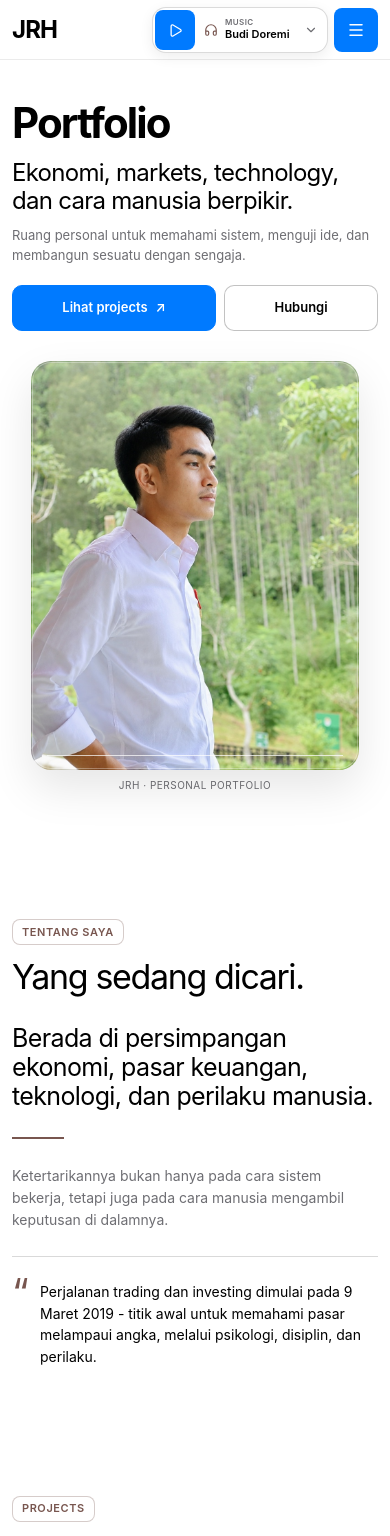
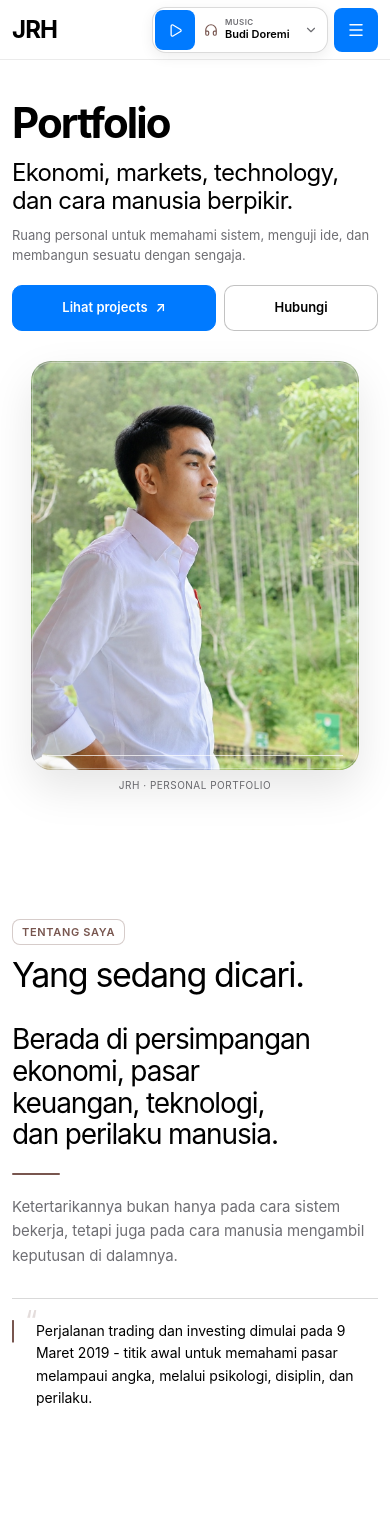
Before and after one commit to LionerHakim/JRHs, a React (Vite) app: page / in a window 390 px wide. Shown: the top 1536 px of the page. Built offline with nearby package versions, Linux system fonts and the light colour scheme.

Commit message:
style: finish about v5 editorial treatment

```diff
--- a/src/jrh-final-polish.css
+++ b/src/jrh-final-polish.css
@@ -18,6 +18,23 @@
 .hero-clean .hero-description { max-width: 500px !important; }
 .hero-portrait-inline .hero-portrait-frame { border-radius: var(--jrh-radius-xl) !important; box-shadow: 0 18px 44px rgba(0,0,0,.10) !important; }
 .hero-button { border-radius: 10px !important; }
+
+/* ABOUT v5: editorial reading field with a deliberate quiet focal point. */
+.about-section { position: relative !important; overflow: clip !important; }
+.about-v5-grid { display:grid !important; grid-template-columns:minmax(240px,.72fr) minmax(0,1.28fr) !important; gap:clamp(48px,8vw,112px) !important; align-items:start !important; }
+.about-v5-heading { position:sticky !important; top:96px !important; }
+.about-v5-heading .eyebrow { display:inline-flex !important; align-items:center !important; min-height:26px !important; margin:0 0 14px !important; padding:0 9px !important; border:1px solid rgba(120,86,79,.30) !important; border-radius:8px !important; background:#fff !important; color:var(--jrh-accent) !important; font-size:11px !important; line-height:1 !important; font-weight:600 !important; letter-spacing:.06em !important; text-transform:uppercase !important; }
+.about-v5-heading .display-title { max-width:340px !important; }
+.about-v5-reading { position:relative !important; min-width:0 !important; max-width:720px !important; padding:2px 0 4px !important; }
+.about-v5-lead { margin:0 !important; max-width:700px !important; color:#000 !important; font-size:clamp(30px,3.25vw,44px) !important; line-height:1.12 !important; letter-spacing:-.04em !important; text-wrap:balance !important; }
+.about-v5-rule { width:48px !important; height:2px !important; margin:28px 0 26px !important; border-radius:2px !important; background:var(--jrh-accent) !important; transform-origin:left center !important; transition:width var(--jrh-base) var(--jrh-ease) !important; }
+.about-v5-reading:hover .about-v5-rule { width:72px !important; }
+.about-v5-body { max-width:620px !important; margin:0 !important; color:var(--jrh-muted) !important; font-size:17px !important; line-height:1.62 !important; letter-spacing:-.005em !important; }
+.about-v5-quote { position:relative !important; margin:44px 0 0 !important; padding:26px 0 0 30px !important; border-top:1px solid var(--jrh-line) !important; }
+.about-v5-quote::before { content:"" !important; position:absolute !important; top:26px !important; left:0 !important; bottom:0 !important; width:2px !important; border-radius:2px !important; background:var(--jrh-accent) !important; transform:scaleY(.25) !important; transform-origin:top !important; transition:transform var(--jrh-slow) var(--jrh-ease) !important; }
+.about-v5-reading:hover .about-v5-quote::before { transform:scaleY(1) !important; }
+.about-v5-quote-mark { position:absolute !important; top:13px !important; left:18px !important; color:rgba(120,86,79,.20) !important; font-size:34px !important; line-height:1 !important; font-weight:400 !important; pointer-events:none !important; }
+.about-v5-quote p { max-width:610px !important; margin:0 !important; color:#000 !important; font-size:16px !important; line-height:1.62 !important; letter-spacing:-.005em !important; }
 
 /* Section rhythm. */
 .section-shell { padding-block: clamp(72px, 9vw, 112px) !important; }
@@ -65,6 +82,8 @@
 
 @media (max-width: 979px) {
   .hero-copy { grid-template-columns: minmax(0, 1fr) minmax(240px, 330px) !important; gap: 40px !important; }
+  .about-v5-grid { grid-template-columns:minmax(220px,.8fr) minmax(0,1.2fr) !important; gap:44px !important; }
+  .about-v5-lead { font-size:clamp(28px,3.8vw,38px) !important; }
   .projects-heading { grid-template-columns: 1fr 1fr !important; gap: 28px !important; }
   .projects-list { gap: 16px !important; }
 }
@@ -80,6 +99,16 @@
   .section-shell { width: calc(100% - 24px) !important; padding-block: 64px !important; }
   .display-title { font-size: 34px !important; }
   .about-lead { font-size: 27px !important; }
+  .about-v5-grid { display:grid !important; grid-template-columns:1fr !important; gap:28px !important; }
+  .about-v5-heading { position:static !important; }
+  .about-v5-heading .eyebrow { margin-bottom:10px !important; }
+  .about-v5-lead { font-size:28px !important; line-height:1.13 !important; }
+  .about-v5-rule { margin:22px 0 20px !important; }
+  .about-v5-body { font-size:15px !important; line-height:1.62 !important; }
+  .about-v5-quote { margin-top:30px !important; padding:21px 0 0 24px !important; }
+  .about-v5-quote::before { top:21px !important; }
+  .about-v5-quote-mark { left:13px !important; top:8px !important; font-size:28px !important; }
+  .about-v5-quote p { font-size:14px !important; line-height:1.6 !important; }
   .projects-heading { display: block !important; margin-bottom: 22px !important; }
   .projects-intro { margin-top: 9px !important; }
   .projects-list { grid-template-columns: 1fr !important; gap: 16px !important; overflow: visible !important; touch-action: auto !important; }
@@ -98,9 +127,12 @@
   .hero-clean h1 { font-size: 38px !important; }
   .hero-clean .hero-positioning { font-size: 22px !important; }
   .projects-list { gap: 14px !important; }
+  .about-v5-lead { font-size:26px !important; }
 }
 
 @media (prefers-reduced-motion: reduce) {
-  .project-object, .project-media img, .hero-button { transition: none !important; }
+  .project-object, .project-media img, .hero-button, .about-v5-rule, .about-v5-quote::before { transition: none !important; }
   .project-object:hover, .hero-button-primary:hover { transform: none !important; }
+  .about-v5-reading:hover .about-v5-rule { width:48px !important; }
+  .about-v5-reading:hover .about-v5-quote::before { transform:scaleY(.25) !important; }
 }
```
